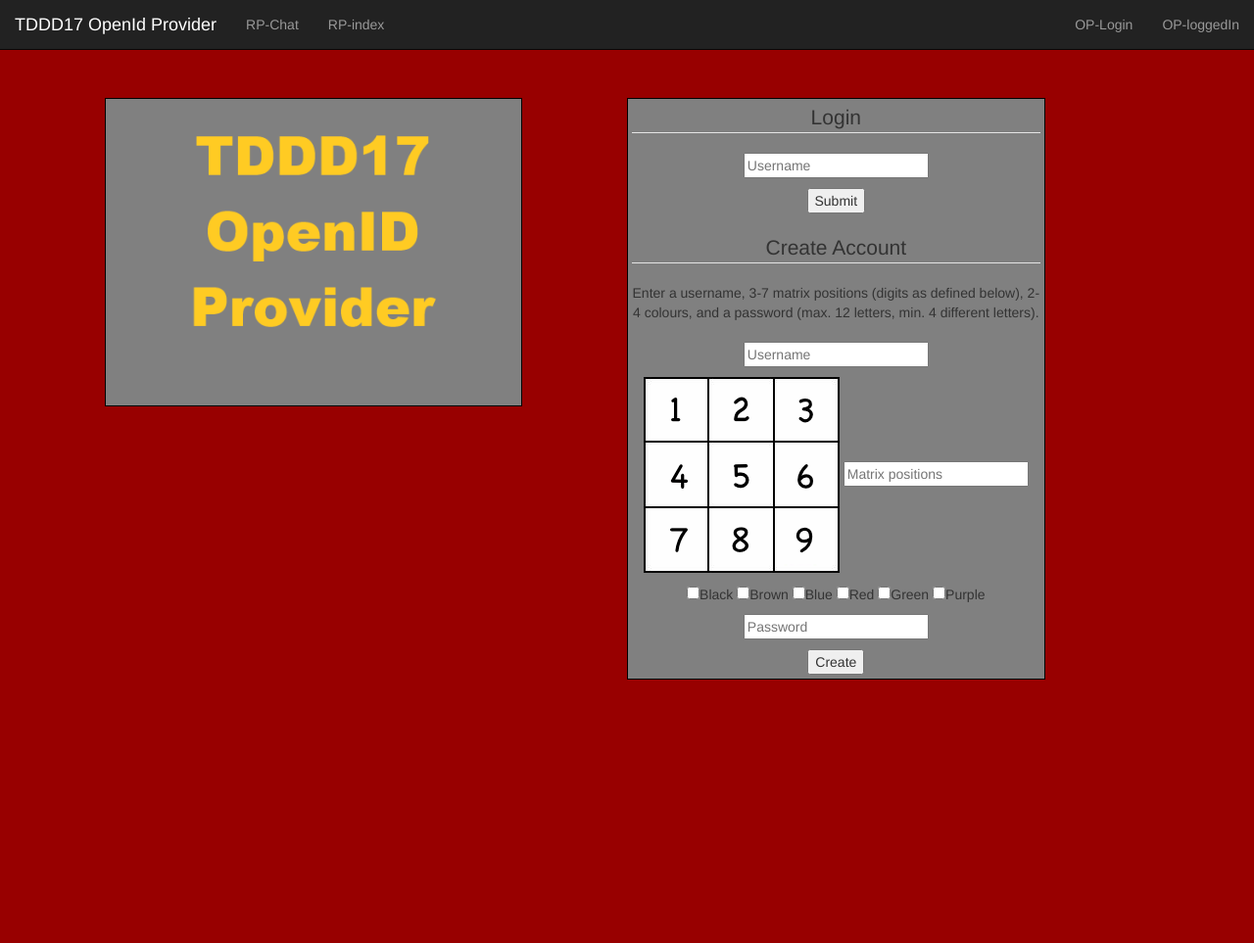
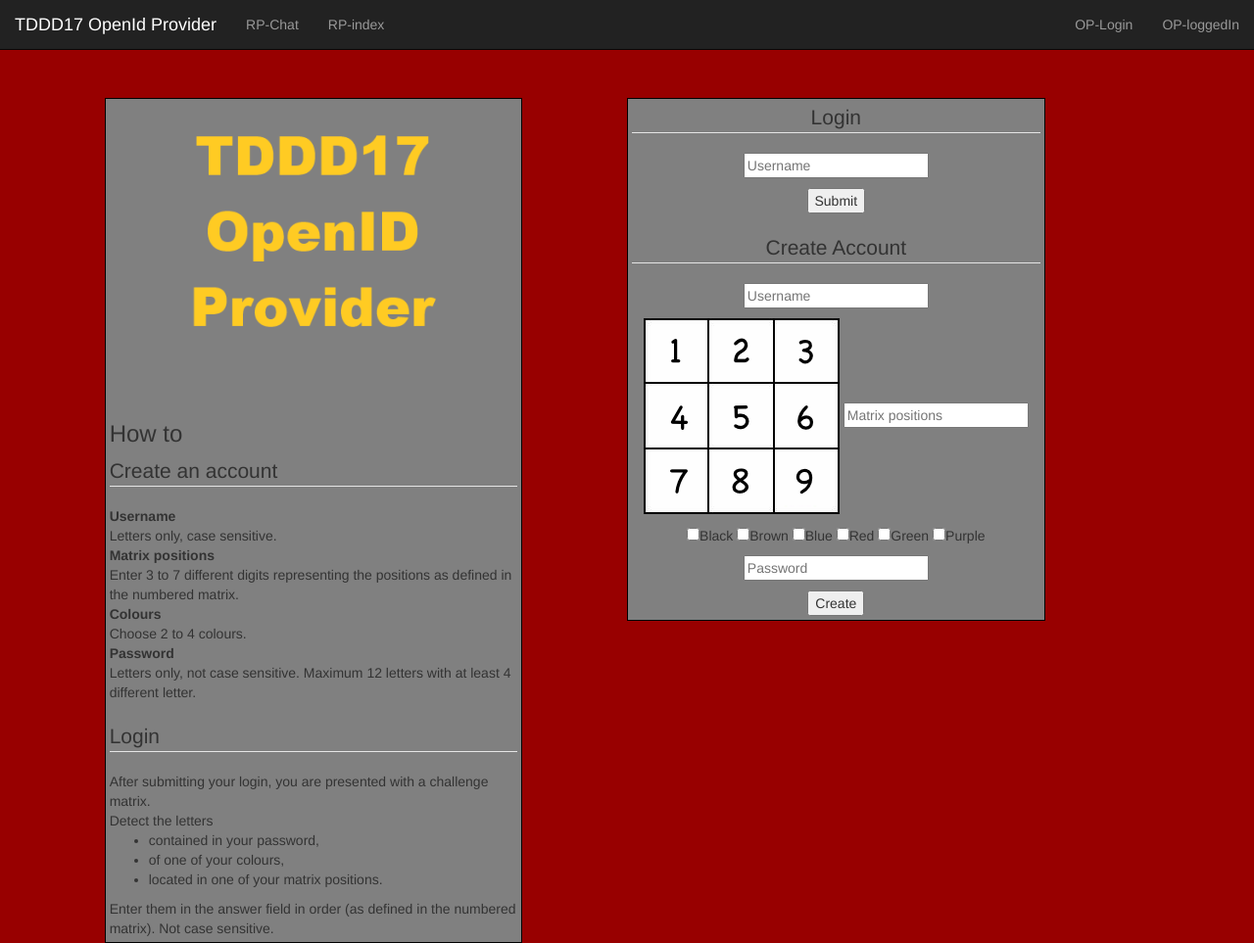
Before and after one commit to lvpeschke/OpenIDA, a plain HTML site: page WEB-INF/OPViews/logIn.html in a window 1280 px wide. Shown: the whole page at 98% size. Before the commit the page ends 800 px from the top, so only its background shows below. Drawn offline with nearby package versions, Linux system fonts and the light colour scheme.

Commit message:
How-to & matrix positions more secure

```diff
--- a/WEB-INF/OPViews/logIn.html
+++ b/WEB-INF/OPViews/logIn.html
@@ -34,7 +34,29 @@
 	<div class="container-fixed row-fixed mainDiv">
 
 		<div class="col-md-4 col-md-offset-1 contentDiv">
-        <img src="../img/OPintro.png">
+            <img src="../img/OPintro.png">
+            <div class="leftWrapper"><h3>How to</h3>
+                <legend>Create an account</legend>
+                <dl>
+                    <dt>Username
+                        <dd>Letters only, case sensitive.
+                    <dt>Matrix positions
+                        <dd>Enter 3 to 7 different digits representing the positions as defined in the numbered matrix.
+                    <dt>Colours
+                        <dd>Choose 2 to 4 colours.
+                    <dt>Password
+                        <dd>Letters only, not case sensitive. Maximum 12 letters with at least 4 different letter.
+                </dl>
+                <legend>Login</legend>
+                After submitting your login, you are presented with a challenge matrix.<br>
+                Detect the letters
+                <ul>
+                    <li>contained in your password,
+                    <li>of one of your colours,
+                    <li>located in one of your matrix positions.
+                </ul>
+                Enter them in the answer field in order (as defined in the numbered matrix). Not case sensitive.
+            </div>
 		</div>
 
 		<div class="col-md-4 col-md-offset-1 contentDiv">
@@ -48,8 +70,6 @@
         	<div class="middleWrapper">
 				<form id="form-create" action="/OpenIdProvider/OpCreateUser/">
 					<legend>Create Account</legend>
-                    <div id="create-guide">Enter a username, 3-7 matrix positions (digits as defined below),
-                        2-4 colours, and a password (max. 12 letters, min. 4 different letters).</div><br>
         			<p><input type="text" name="user" value="" placeholder="Username"></p>
                     <p><img src="../img/SignupMatrix.png" alt="Signup matrix">
                        <input type="text" name="positions" value="" placeholder="Matrix positions"></p>
--- a/WEB-INF/css/common.css
+++ b/WEB-INF/css/common.css
@@ -3,6 +3,11 @@
 	text-align: center;
 }
 
+.leftWrapper{
+    margin: 0 auto;
+    text-align: left;
+}
+
 .mainDiv{
 	margin-top: 100px;
 }
--- a/WEB-INF/js/OPLogin.js
+++ b/WEB-INF/js/OPLogin.js
@@ -20,14 +20,14 @@ $(document).ready(function(){
 	var showNewForm = function(){
 		var usernameValue = $('#username-login').val();
 
-		$('<form id="form-login2" action="/OpenIdProvider/OpLogin/"><legend>Login</legend><div id="login-guide">Detect the letters either contained in your password, or of one of your colours, or located in one of your matrix positions. Enter them in the answer field in the order defined in the matrix shown in the Create Account section.</div><br></form>').insertAfter($('#form-login'));
+		$('<form id="form-login2" action="/OpenIdProvider/OpLogin/"><legend>Login</legend></form>').insertAfter($('#form-login'));
 
 		$('#form-login2').append($('<img src="http://localhost:8054/OpenIdProvider/OPChallenge/"' + usernameValue + ' >'));
 
         $('#form-login2').append($('<input id="username-login2" type="hidden" name="user-login2">'));
         $('#username-login2').val(usernameValue);
 		$('#form-login2').append($('<input id="answer" type="password" name="answer" placeholder="Answer">'));
-		$('#form-login2').append($('<br><br><input id="submit-form-login2" type="submit" value="Submit">'));
+		$('#form-login2').append($('<p><br><input id="submit-form-login2" type="submit" value="Submit"></p>'));
 
 		$('#form-login2').submit(function(event){
 			$.ajax({
```
Also changed, not shown: 1 other file.
